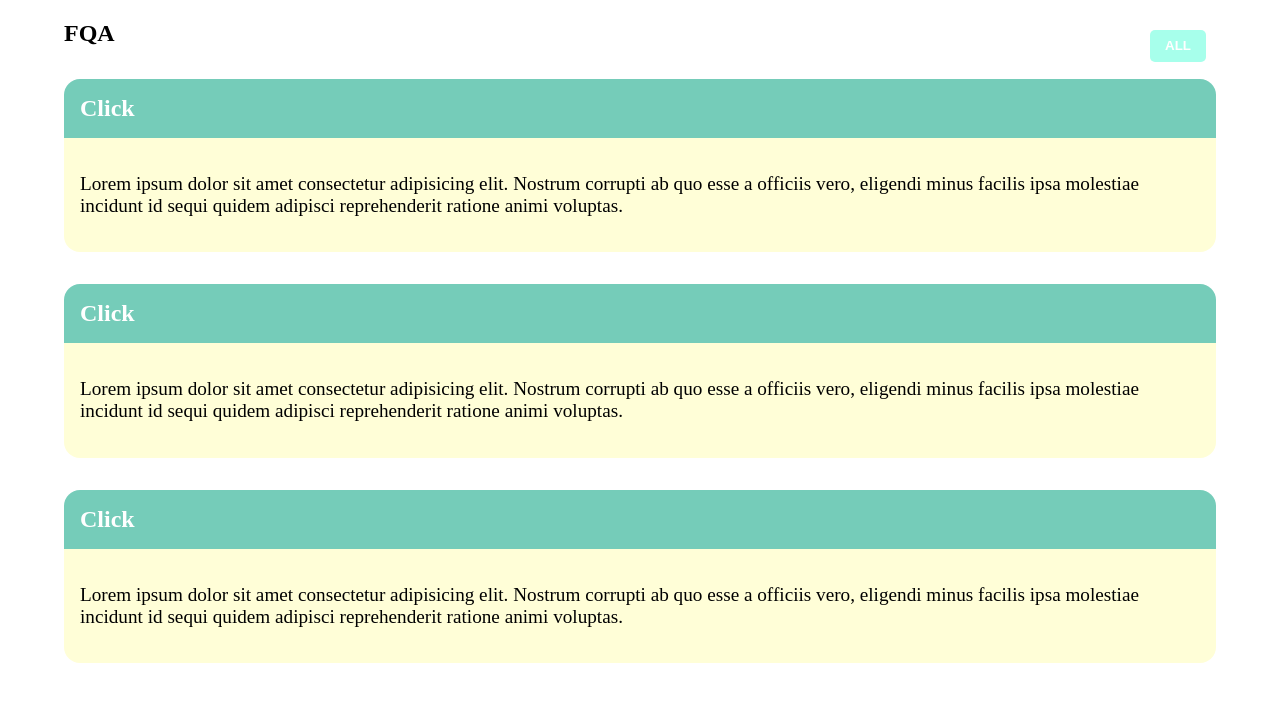
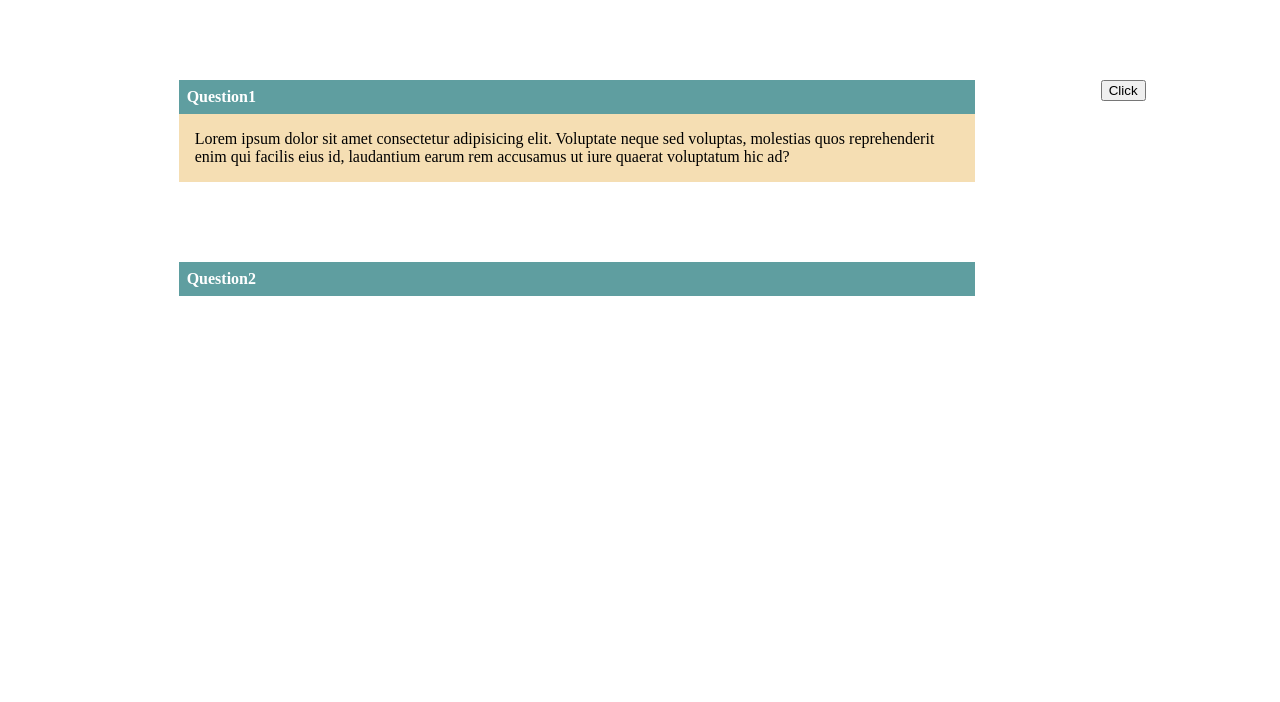
Before and after one commit to L-JinH/js-practice, a plain HTML site: page menu/accodion1.html in a window 1280 px wide. Drawn offline with Linux system fonts and the light colour scheme.

Commit message:
myAccodion

```diff
--- a/menu/accodion1.css
+++ b/menu/accodion1.css
@@ -1,59 +1,28 @@
-body {
-  margin: 0;
+#wrap {
 }
 
-#accodion_wrap {
-  width: 90%;
-  margin: 0 auto;
+.btn {
+  float: right;
 }
 
-.accodion_btn {
-  background: none;
-  border: none;
-  border-radius: 5px;
-  background-color: #a7ffeb;
-  width: 3.5rem;
-  height: 2rem;
-  margin: 10px;
-  font-weight: bold;
-  color: white;
-  float: right;
-  transition: all 0.5s ease-in-out;
+.questions_wrap {
+  width: 90%;
 }
 
-.accodion_btn:hover {
-  background-color: #a7ffeb;
-  color: #75ccb9;
-  border-radius: 50%;
+.qestions {
+  width: 70%;
+  margin: 0 auto;
+  margin-top: 5rem;
 }
 
-.accodion_questions {
+.header {
+  background-color: cadetblue;
+  color: white;
+  font-weight: bold;
+  padding: 0.5rem;
 }
 
-.questions {
-  margin-top: 2rem;
+.body {
+  background-color: wheat;
+  padding: 1rem;
 }
-
-.questions_header {
-  background-color: #75ccb9;
-  border-top-right-radius: 1rem;
-  border-top-left-radius: 1rem;
-  padding: 1rem;
-  font-weight: bold;
-  font-size: 1.5rem;
-  color: white;
-  cursor: pointer;
-}
-
-.questions_header:hover {
-  box-shadow: 200px rgba(0, 0, 0, 0.5) inset;
-  color: aqua;
-}
-
-.questions_answer {
-  background-color: #fffed7;
-  border-bottom-left-radius: 1rem;
-  border-bottom-right-radius: 1rem;
-  padding: 1rem;
-  font-size: 1.2rem;
-}
--- a/menu/accodion1.html
+++ b/menu/accodion1.html
@@ -8,46 +8,19 @@
     <title>accodion1</title>
   </head>
   <body>
-    <div id="accodion_wrap">
-      <div class="accodion">
-        <button class="accodion_btn">ALL</button>
-        <h2>FQA</h2>
-        <section class="accodion_questions">
-            <div class="questions active">
-                <div class="questions_header">
-                    Click
-                </div>
-                <div class="questions_answer">
-                    <p>
-                        Lorem ipsum dolor sit amet consectetur adipisicing elit. Nostrum corrupti ab quo esse a officiis vero, eligendi minus facilis ipsa molestiae incidunt id sequi quidem adipisci reprehenderit ratione animi voluptas.
-                    </p>
-                </div>
-            </div>
-
-            <div class="questions active">
-                <div class="questions_header">
-                    Click
-                </div>
-                <div class="questions_answer">
-                    <p>
-                        Lorem ipsum dolor sit amet consectetur adipisicing elit. Nostrum corrupti ab quo esse a officiis vero, eligendi minus facilis ipsa molestiae incidunt id sequi quidem adipisci reprehenderit ratione animi voluptas.
-                    </p>
-                </div>
-            </div>
-
-            <div class="questions active">
-                <div class="questions_header">
-                    Click
-                </div>
-                <div class="questions_answer">
-                    <p>
-                        Lorem ipsum dolor sit amet consectetur adipisicing elit. Nostrum corrupti ab quo esse a officiis vero, eligendi minus facilis ipsa molestiae incidunt id sequi quidem adipisci reprehenderit ratione animi voluptas.
-                    </p>
-                </div>
-            </div>
-        </section>
-      </div>
+<div id="wrap">
+  <section class="questions_wrap">
+    <button class="btn">Click</button>
+    <div class="qestions active">
+      <div class="header">Question1</div>
+      <div class="body">Lorem ipsum dolor sit amet consectetur adipisicing elit. Voluptate neque sed voluptas, molestias quos reprehenderit enim qui facilis eius id, laudantium earum rem accusamus ut iure quaerat voluptatum hic ad?</div>
     </div>
+    <div class="qestions">
+      <div class="header">Question2</div>
+      <div class="body">Lorem ipsum dolor sit amet consectetur adipisicing elit. Vero similique illo mollitia iure ratione repellendus ea nam consequatur repellat adipisci, facilis ducimus blanditiis quasi quod, ipsum reprehenderit cumque, minus explicabo.</div>
+    </div>
+  </section>
+</div>
     <script src="accodion1.js"></script>
     <script src="https://kit.fontawesome.com/6478f529f2.js"
     crossorigin="anonymous">
--- a/menu/accodion1.js
+++ b/menu/accodion1.js
@@ -0,0 +1,34 @@
+const btn = document.getElementsByClassName("btn");
+const qestions = document.getElementsByClassName("qestions");
+const header = document.getElementsByClassName("header");
+const body = document.getElementsByClassName("body");
+
+// for문으로 active 감지해서 있으면 빼고 없으면 넣기.
+
+for (let i = 0; i < header.length; i++) {
+  header[i].addEventListener("click", function (event) {
+    for (let j = 0; j < qestions.length; j++) {
+      qestions[j].classList.remove("active");
+      event.target.parentNode.classList.add("active");
+    }
+
+    accodion();
+  });
+}
+
+function accodion() {
+  for (let x = 0; x < body.length; x++) {
+    body[x].style.display = "none";
+  }
+
+  let open = document.querySelector(".qestions.active .body");
+  open.style.display = "block";
+}
+
+accodion();
+
+// btn.addEventListener("click", function () {
+//   for (let q = 0; q < body.length; q++) {
+//     body[q].style.display = "none";
+//   }
+// });
```
